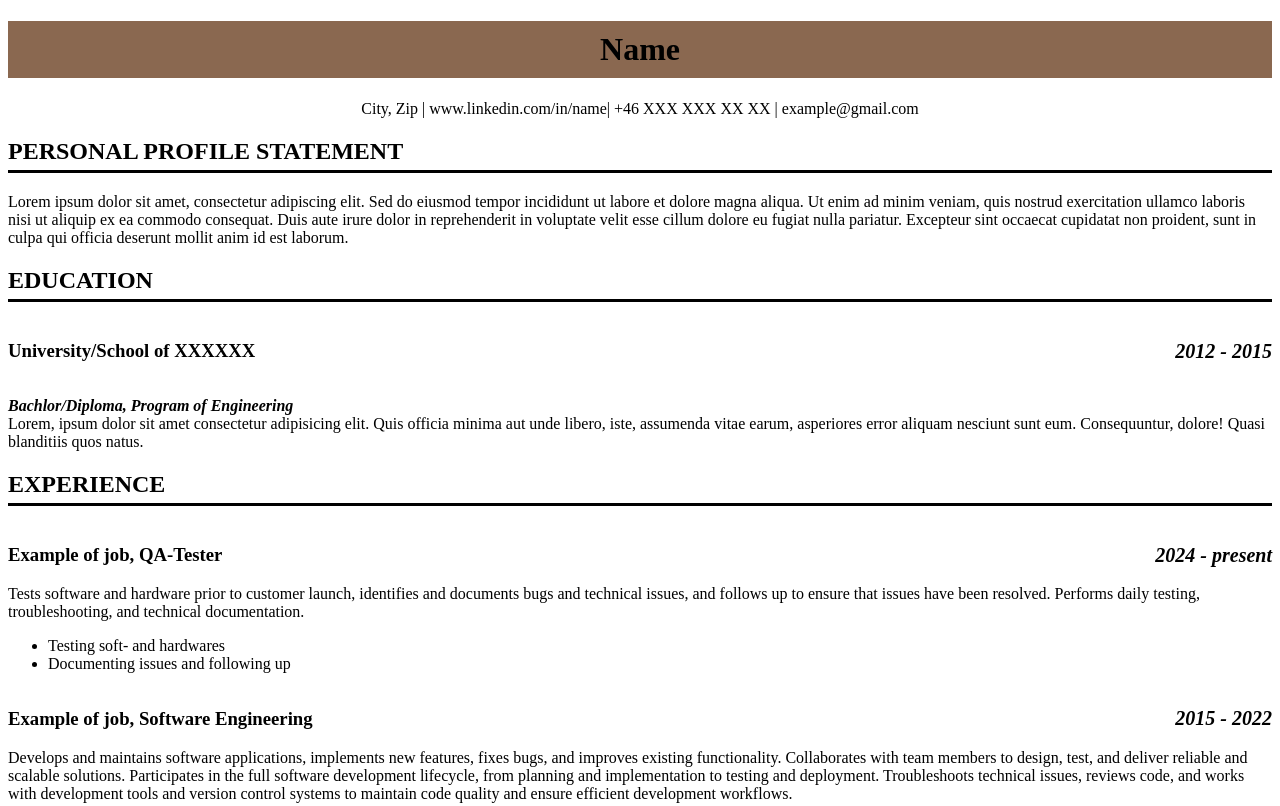
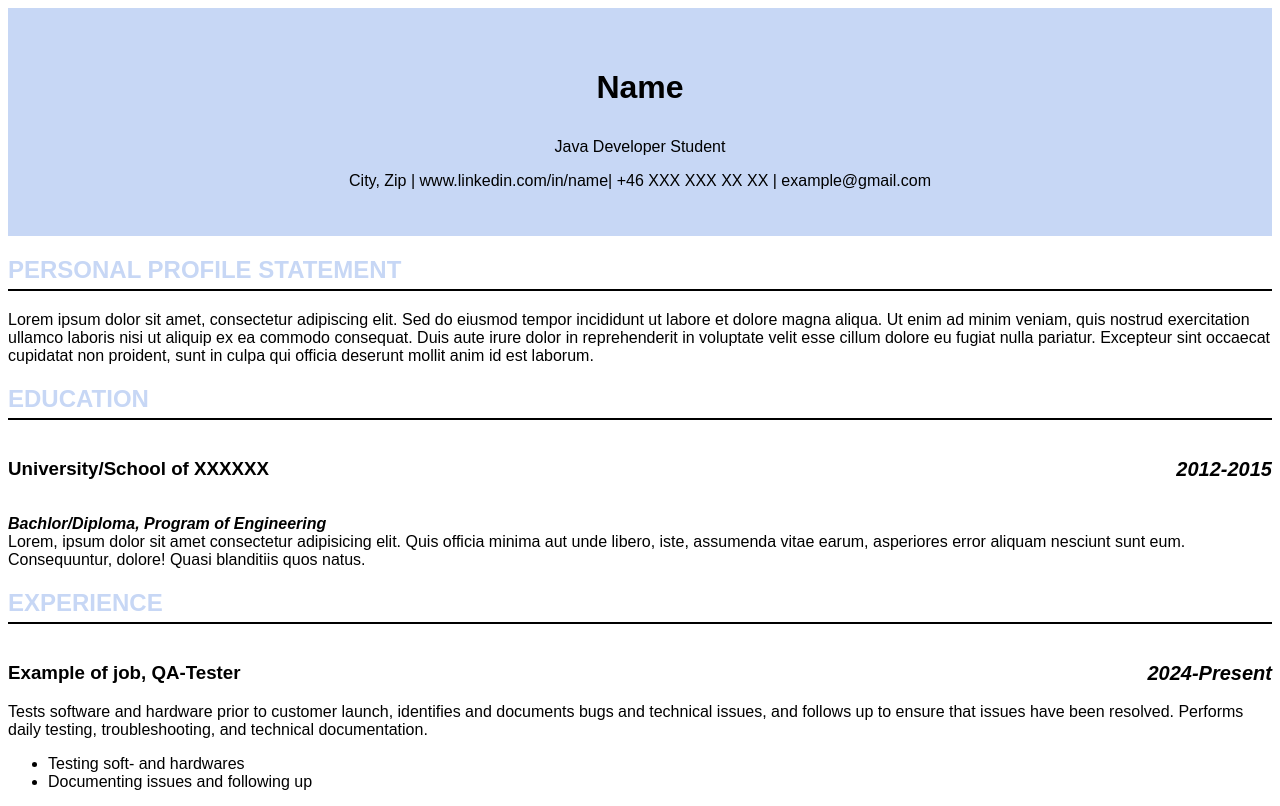
Before and after one commit to andreitamass/cv-source-code-andrei, a plain HTML site: page index.html in a window 1280 px wide. Shown: the top 806 px of the page. Drawn offline with Linux system fonts and the light colour scheme.

Commit message:
added final touches to layout

```diff
--- a/index.html
+++ b/index.html
@@ -9,8 +9,11 @@
 </head>
 <body>
 
-    <h1 class="name">Name</h1>
-    <p class="moreInfo"> City, Zip | www.linkedin.com/in/name| +46 XXX XXX XX XX | example@gmail.com</p>
+    <header class="header-top">
+        <h1 class="name">Name</h1>
+            <span class="sub-name">Java Developer Student</span>
+            <p class="moreInfo"> City, Zip | www.linkedin.com/in/name| +46 XXX XXX XX XX | example@gmail.com</p>
+    </header>
 
     <h2 class="section">Personal Profile Statement</h2>
     <p>Lorem ipsum dolor sit amet, consectetur adipiscing elit. Sed do eiusmod tempor incididunt ut labore et dolore magna aliqua. Ut enim ad minim veniam, quis nostrud exercitation ullamco laboris nisi ut aliquip ex ea commodo consequat. Duis aute irure dolor in reprehenderit in voluptate velit esse cillum dolore eu fugiat nulla pariatur. Excepteur sint occaecat cupidatat non proident, sunt in culpa qui officia deserunt mollit anim id est laborum.</p>
@@ -19,7 +22,7 @@
 
     <div class="school-date">
         <h3 class="school">University/School of XXXXXX</h3>
-            <span class="date">2012 - 2015</span>
+            <span class="date">2012-2015</span>
     </div>
 
     <p class="description">
@@ -33,7 +36,7 @@
 
     <div class="experience-header">
         <h3 class="experience">Example of job, QA-Tester</h3>
-            <span class="date">2024 - present</span>
+            <span class="date">2024-Present</span>
     </div>
     <p class="job-description">Tests software and hardware prior to customer launch, identifies and documents bugs and technical issues, and follows up to ensure that issues have been resolved. Performs daily testing, troubleshooting, and technical documentation.</p>
     <ul>
@@ -45,7 +48,7 @@
 
     <div class="experience-header">
         <h3 class="experience">Example of job, Software Engineering</h3>
-            <span class="date">2015 - 2022</span>
+            <span class="date">2015-2022</span>
     </div>
     <p class="job-description">Develops and maintains software applications, implements new features, fixes bugs, and improves existing functionality. Collaborates with team members to design, test, and deliver reliable and scalable solutions. Participates in the full software development lifecycle, from planning and implementation to testing and deployment. Troubleshoots technical issues, reviews code, and works with development tools and version control systems to maintain code quality and ensure efficient development workflows.</p>
     <p>Experience with:</p>
--- a/style.css
+++ b/style.css
@@ -1,12 +1,20 @@
+body {
+    font-family: Arial, Helvetica, sans-serif;
+}
+
 .name {
-    text-align: center;
     font-size: 32px;
-    background-color: rgb(138, 104, 80);
     padding: 10px;
 }
 
+.header-top {
+    text-align: center;
+    display: block;
+    padding: 30px;
+    background-color: #c7d7f5;
+}
+
 .moreInfo {
-    text-align: center;
     white-space: nowrap;
 }
 
@@ -17,6 +25,7 @@ hr {
 h2 {
     font-weight: bold;
     font-size: 24px;
+    color: #c7d7f5;
 }
 
 .degree {
@@ -46,6 +55,6 @@ h2 {
 
 .section {
     text-transform: uppercase;
-    border-bottom: 3px solid black;
+    border-bottom: 2px solid black;
     padding-bottom: 5px;
 }
```
